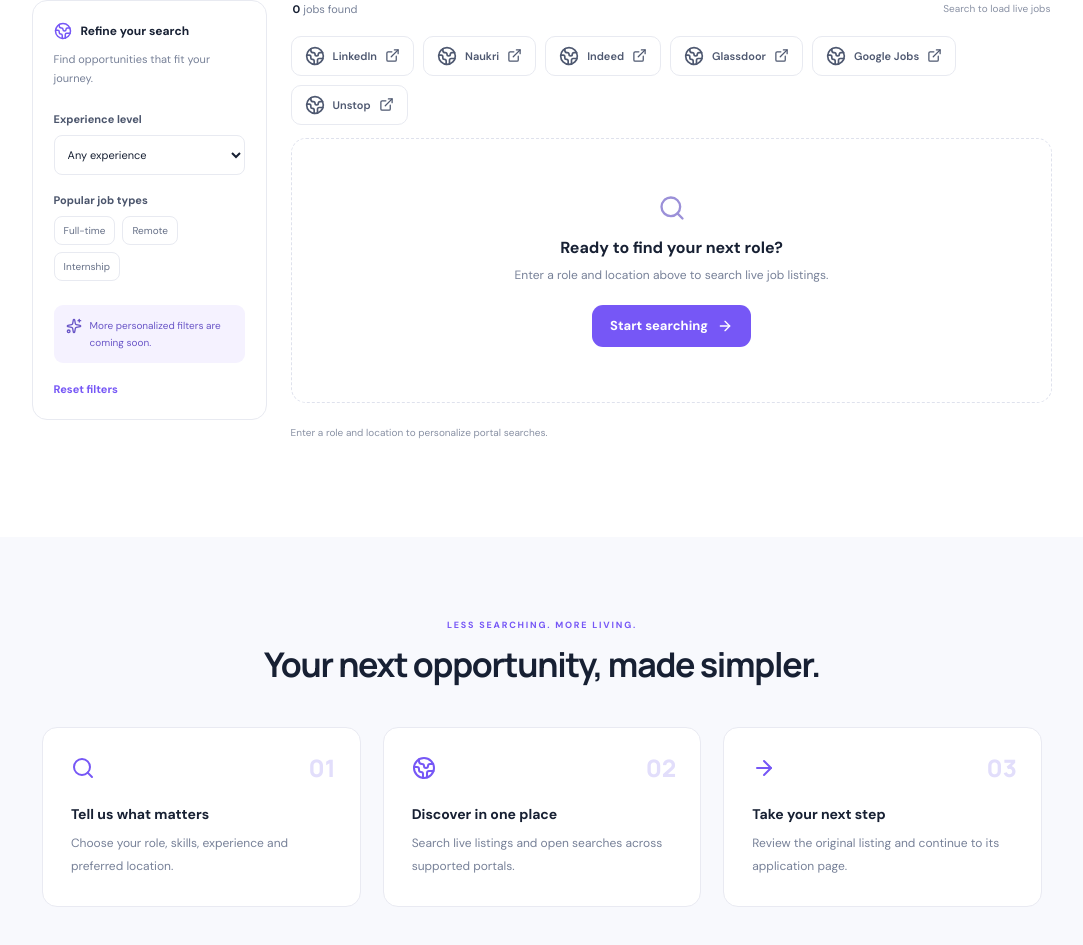
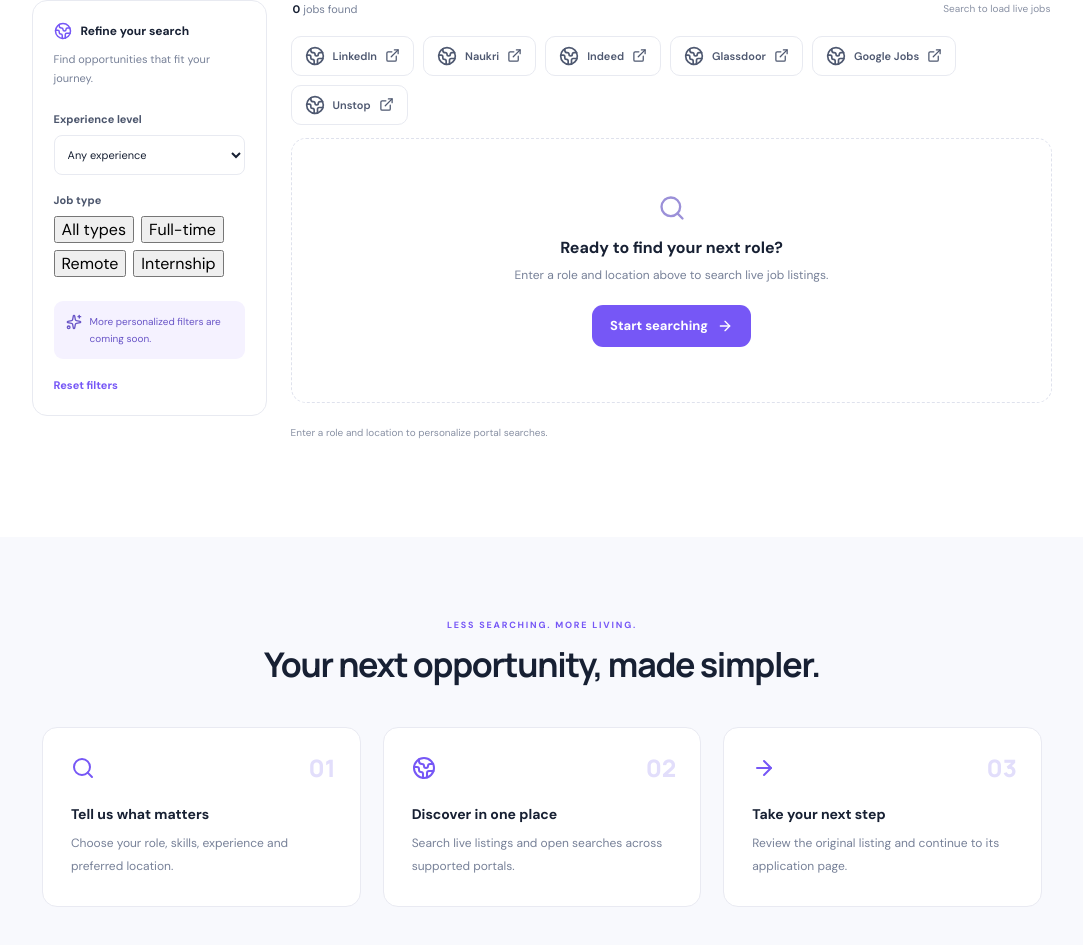
Before and after one commit to harshinibakka/kaam-calm, a React (Vite) app: page / in a window 1280 px wide. Shown: the part 923-1868 px from the top of the page, without its empty margins (98-1181 px from the left). Built offline with nearby package versions, Linux system fonts and the light colour scheme.

Commit message:
Add job type filter to job search functionality

```diff
--- a/src/App.tsx
+++ b/src/App.tsx
@@ -53,6 +53,7 @@ function App() {
   const [role, setRole] = useState("");
   const [location, setLocation] = useState("");
   const [experience, setExperience] = useState("Any experience");
+  const [jobType, setJobType] = useState("All types");
   const [searched, setSearched] = useState(false);
   const [savedJobs, setSavedJobs] = useState<string[]>([]);
   const [jobs, setJobs] = useState<Job[]>([]);
@@ -61,22 +62,46 @@ function App() {
   const [selectedJob, setSelectedJob] = useState<Job | null>(null);
 
   const filteredJobs = jobs.filter((job) => {
-    if (experience === "Any experience") return true;
+  const description = (job.description || "").toLowerCase();
+  const title = (job.title || "").toLowerCase();
+  const type = (job.type || "").toLowerCase();
 
-    const exp = (job.experience || job.description || "").toLowerCase();
+  if (experience === "Fresher") {
+    const isFresher =
+      /fresher|entry.level|intern(ship)?|graduate|0\s*[-–]\s*1\s*year|no experience/.test(
+        `${title} ${description} ${type}`
+      );
 
-    if (experience === "Fresher") {
-      return (
-        /fresher|entry.level|intern(ship)?|graduate|0\s*[-–]\s*1\s*year|no experience/.test(
-          exp
-        )
+    if (!isFresher) return false;
+  }
+
+  if (experience === "Experienced") {
+    const isFresher =
+      /fresher|entry.level|intern(ship)?|graduate|no experience/.test(
+        `${title} ${description} ${type}`
       );
+
+    if (isFresher) return false;
+  }
+
+  if (jobType === "Full-time") {
+    if (!/full.time|permanent/i.test(type)) return false;
+  }
+
+  if (jobType === "Remote") {
+    if (!/remote|work from home|work from anywhere/i.test(
+      `${title} ${description} ${type}`
+    )) return false;
+  }
+
+  if (jobType === "Internship") {
+    if (!/intern(ship)?/i.test(`${title} ${description} ${type}`)) {
+      return false;
     }
+  }
 
-    return !/fresher|entry.level|intern(ship)?|graduate|no experience/.test(
-      exp
-    );
-  });
+  return true;
+});
 
   const searchText = [
     role,
@@ -206,6 +231,7 @@ function App() {
     setRole("");
     setLocation("");
     setExperience("Any experience");
+    setJobType("All types");
     setJobs([]);
     setSearched(false);
     setSelectedJob(null);
@@ -615,11 +641,19 @@ function App() {
                 <option>Experienced</option>
               </select>
 
-              <div className="filter-label">Popular job types</div>
-              <div className="filter-tags">
-                <span>Full-time</span>
-                <span>Remote</span>
-                <span>Internship</span>
+              <div className="filter-label">Job type</div>
+              <div className="filter-tags" role="group" aria-label="Filter jobs by type">
+                {["All types", "Full-time", "Remote", "Internship"].map((type) => (
+                  <button
+                    key={type}
+                    type="button"
+                    className={`filter-tag-button ${jobType === type ? "active" : ""}`}
+                    aria-pressed={jobType === type}
+                    onClick={() => setJobType(type)}
+                  >
+                    {type}
+                  </button>
+                ))}
               </div>
 
               <div className="filter-note">
```
